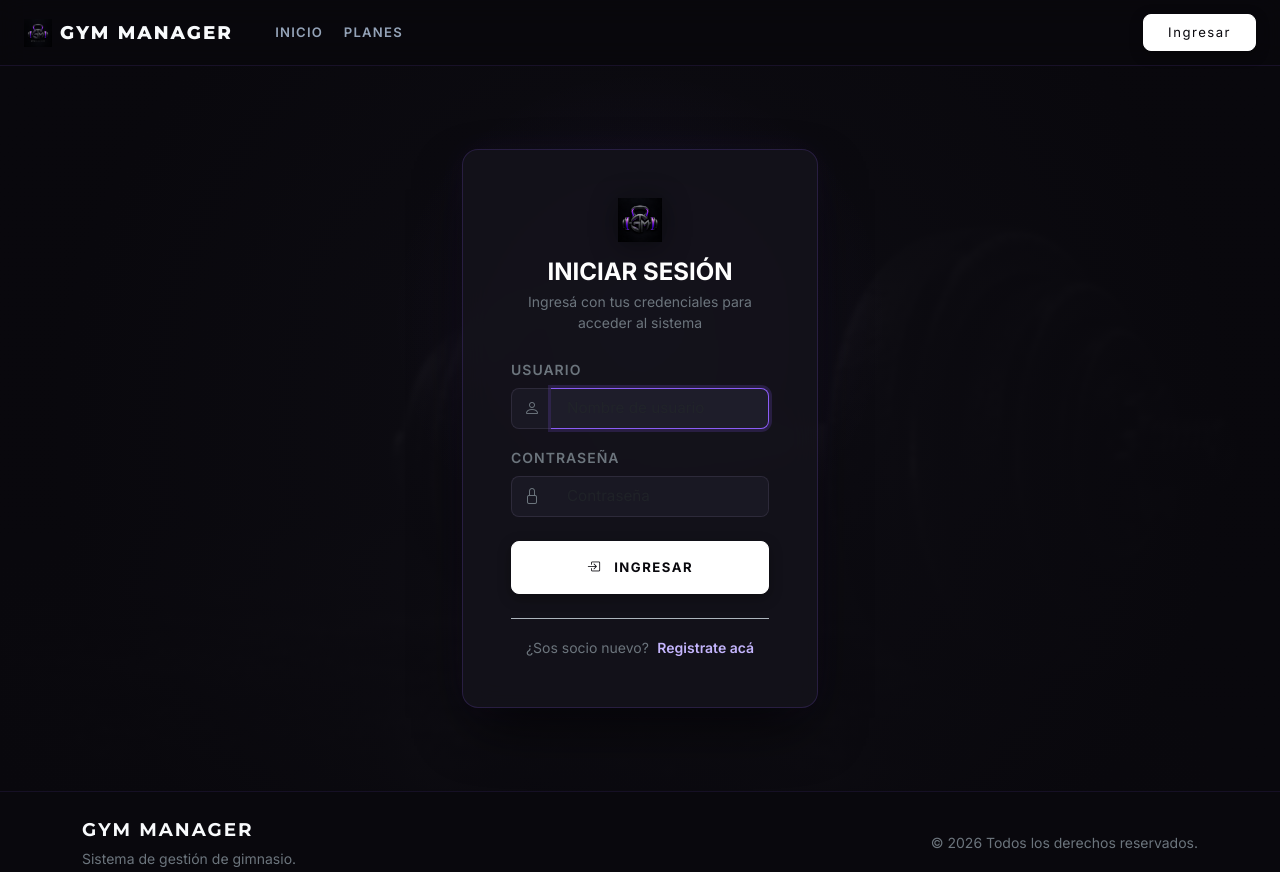
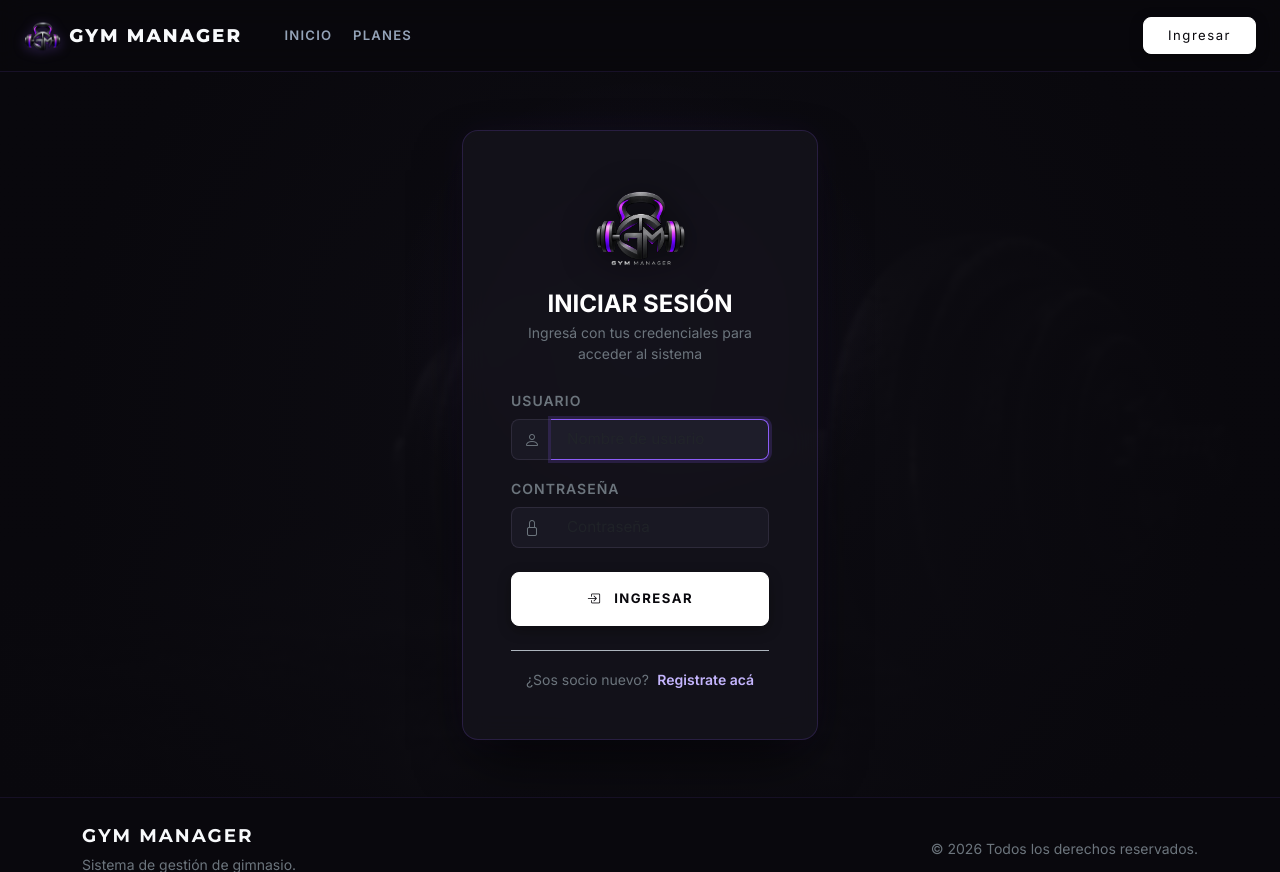
Before and after one commit to Marianoabizanda/Proyecto-Gym, a Django app: page /login/ in a window 1280 px wide. Shown: the top 872 px of the page. Run offline with Django 5.2, Linux system fonts and the light colour scheme.

Commit message:
Ajustar logos transparentes de Gym Manager

```diff
--- a/static/css/styles.css
+++ b/static/css/styles.css
@@ -111,15 +111,18 @@ body {
 }
 
 .gym-navbar-icon {
-    height: 28px;
+    height: 34px;
     width: auto;
     object-fit: contain;
     display: inline-block;
-    transition: transform 0.2s ease;
+    vertical-align: middle;
+    filter: drop-shadow(0 2px 6px rgba(139, 92, 246, 0.28));
+    transition: transform 0.2s ease, filter 0.2s ease;
 }
 
 .gym-brand-logo:hover .gym-navbar-icon {
     transform: scale(1.05);
+    filter: drop-shadow(0 3px 10px rgba(139, 92, 246, 0.45));
 }
 
 .gym-nav-link {
@@ -456,11 +459,12 @@ body {
 }
 
 .gym-auth-logo {
-    max-height: 44px;
+    max-height: 95px;
     width: auto;
+    max-width: 100%;
     object-fit: contain;
     display: inline-block;
-    filter: drop-shadow(0 4px 14px rgba(0, 0, 0, 0.4));
+    filter: drop-shadow(0 4px 16px rgba(0, 0, 0, 0.5));
 }
 
 /* Tarjeta de Login (Elegante Glassmorphism Discreto) */
```
Also changed, not shown: static/images/gym_manager_icon.png, static/images/gym_manager_logo.png.
